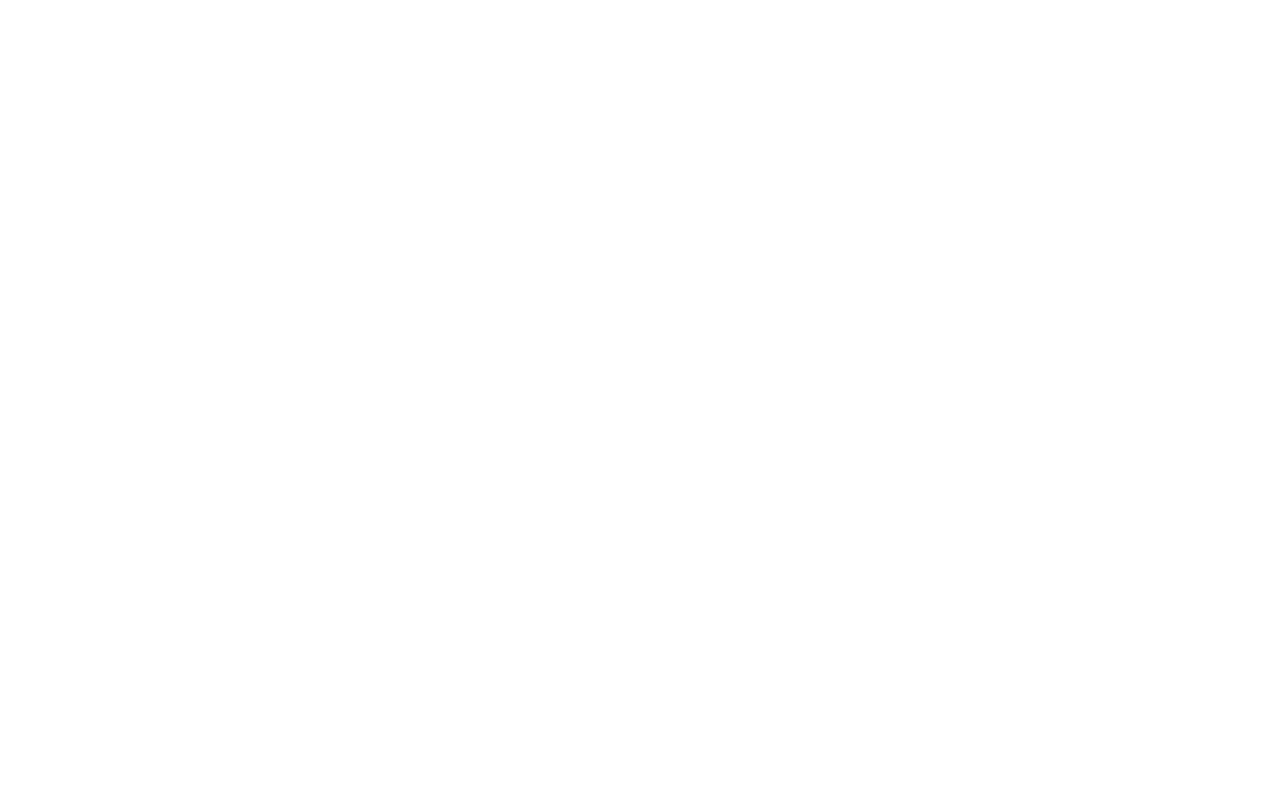
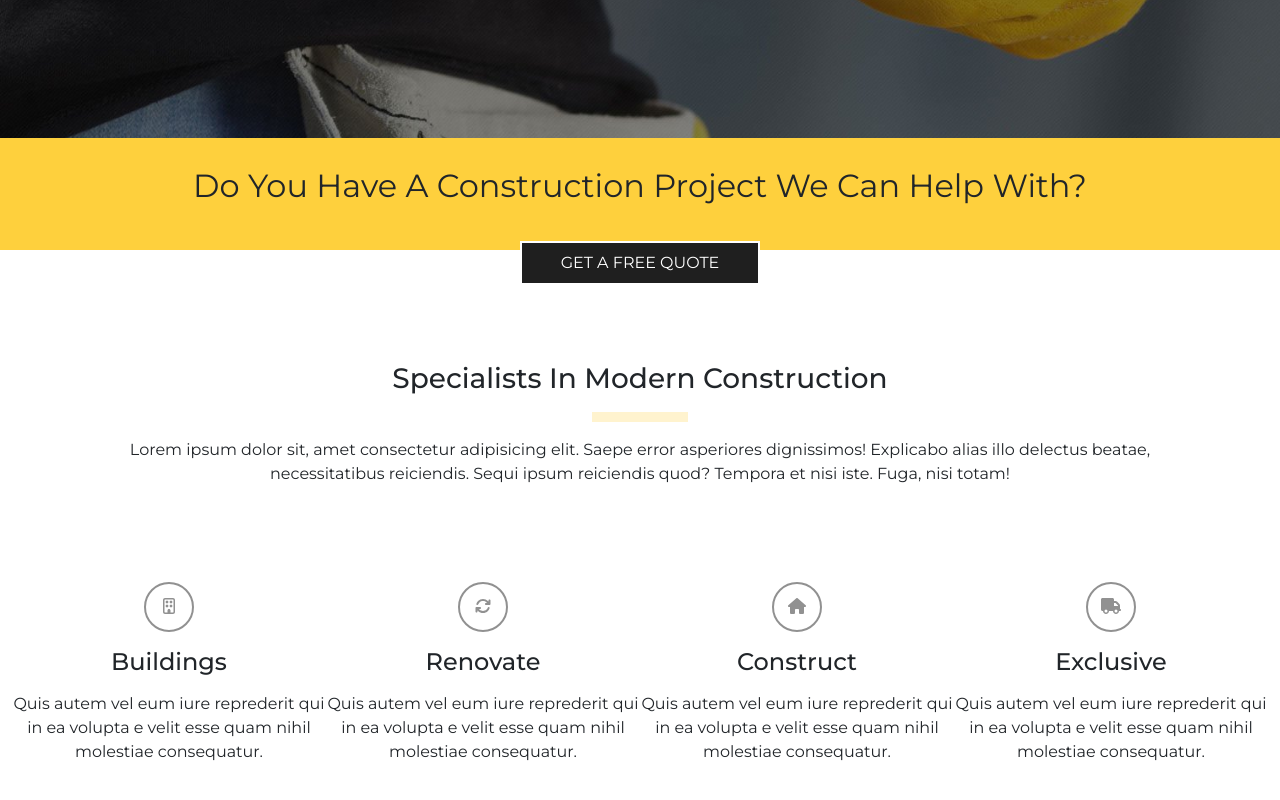
Before and after one commit to Giacomo-Paolini/proj-html-vuejs, a Vue app: page / in a window 1280 px wide. Shown: the part 820-1620 px from the top of the page. Before the commit the page ends 800 px from the top, so only its background shows below. Built offline with nearby package versions, Linux system fonts and the light colour scheme.

Commit message:
feat: section one

```diff
--- a/package.json
+++ b/package.json
@@ -9,6 +9,7 @@
     "preview": "vite preview"
   },
   "dependencies": {
+    "@fortawesome/fontawesome-free": "^6.4.0",
     "bootstrap": "^5.2.3",
     "sass": "^1.62.1",
     "vue": "^3.2.47"
--- a/src/App.vue
+++ b/src/App.vue
@@ -1,12 +1,14 @@
 <script>
   import AppNavbar from './components/AppNavbar.vue'
   import AppJumbotron from './components/AppJumbotron.vue'
+  import AppSection1 from './components/AppSection1.vue'
 
   export default {
     name: "App",
     components: {
       AppNavbar,
-      AppJumbotron
+      AppJumbotron,
+      AppSection1,
     }
   }
 </script>
@@ -16,6 +18,9 @@
     <AppNavbar />
     <AppJumbotron />
   </header>
+  <main>
+    <AppSection1 />
+  </main>
 </template>
 
 <style scoped>
--- a/src/components/AppJumbotron.vue
+++ b/src/components/AppJumbotron.vue
@@ -9,8 +9,8 @@
         <div class="container">
             <div class="row">
                 <div class="jumbotron text-center d-flex flex-column justify-content-center align-items-center">
-                    <h2 class="display-4">BUILDING INSPIRING SPACES</h2>
-                    <p class="lead">We build Residential & Commercial Spaces</p>
+                    <h2 class="display-4 mb-3">BUILDING INSPIRING SPACES</h2>
+                    <p class="lead mb-4">We build Residential & Commercial Spaces</p>
                     <div class="d-flex gap-3">
                         <button id="btnLeft">EXPLORE RECENT WORK</button>
                         <button id="btnRight">GET A QUOTE TODAY</button>
@@ -29,9 +29,9 @@
         background-image: url('../assets/images-construction/imagesPush/home-slider-62528242.jpg');
         background-size: cover;
         background-repeat: no-repeat;
-        height: 40rem;
+        height: 52rem;
         .jumbotron {
-            height: 40rem;
+            height: 52rem;
         }
         h2 {
             color: $white;
--- a/src/components/AppNavbar.vue
+++ b/src/components/AppNavbar.vue
@@ -51,7 +51,6 @@
 
     button {
         @include button(10rem, 0.5rem, $yellow, $black);
-        border: none;
     }
     button:hover {
         background-color: $black;
--- /dev/null
+++ b/src/components/AppSection1.vue
@@ -0,0 +1,115 @@
+<script>
+    export default {
+        name: "AppSection1",
+        data() {
+            return {
+                items: [
+                    {title: "Buildings", icon: `<i class="fa-regular fa-building"></i>`, description: "Quis autem vel eum iure reprederit qui in ea volupta e velit esse quam nihil molestiae consequatur."},
+                    {title: "Renovate", icon: `<i class="fa-solid fa-arrows-rotate"></i>`, description: "Quis autem vel eum iure reprederit qui in ea volupta e velit esse quam nihil molestiae consequatur."},
+                    {title: "Construct", icon: `<i class="fa-solid fa-house"></i>`, description: "Quis autem vel eum iure reprederit qui in ea volupta e velit esse quam nihil molestiae consequatur."},
+                    {title: "Exclusive", icon: `<i class="fa-solid fa-truck"></i>`, description: "Quis autem vel eum iure reprederit qui in ea volupta e velit esse quam nihil molestiae consequatur."},
+                ]
+            }
+        }
+    }
+</script>
+
+<template>
+    <section>
+        <div class="container-fluid bg-yellow">
+            <div class="container text-center">
+                <div class="row p-4">
+                    <div class="mb-3">
+                        <p>Do You Have A Construction Project We Can Help With?</p>
+                    </div>
+                </div>
+            </div>
+        </div>
+        <button class="centered-button">GET A FREE QUOTE</button>
+        <div class="container">
+            <div class="row">
+                <div class="text-center my-margin-top mb-5">
+                    <h3>Specialists In Modern Construction</h3>
+                    <hr class="mt-3 mb-3">
+                    <p>Lorem ipsum dolor sit, amet consectetur adipisicing elit. Saepe error asperiores dignissimos! Explicabo alias illo delectus beatae, necessitatibus reiciendis. Sequi ipsum reiciendis quod? Tempora et nisi iste. Fuga, nisi totam!</p>
+                </div>
+            </div>
+        </div>
+        <div class="container-fluid">
+            <div class="row">
+                <div class="d-flex justify-content-evenly mt-5">
+                    <div v-for="card in items" class="d-flex flex-column my-card text-center align-items-center justify-content-center">
+                        <div class="circle-icon mb-3">
+                            <span v-html="card.icon"></span>
+                        </div>
+                        <h4 class="mb-3">{{ card.title }}</h4>
+                        <p class="mb-5">{{ card.description }}</p>
+                    </div>
+                </div>
+            </div>
+        </div>
+    </section>
+</template>
+
+<style lang="scss" scoped>
+@use '../styles/variables.scss' as *;
+@use '../styles/mixins.scss' as *;
+
+    section {
+        position: relative;
+    }
+
+    .centered-button {
+        position: absolute;
+        top: 18.5%;
+        left: 50%;
+        transform: translate(-50%, -50%);
+    }
+
+    .bg-yellow {
+        background-color: $yellow;
+        p {
+            font-size: 2rem;
+            font-weight: 400;
+        }
+    }
+
+    button {
+        @include button(15rem, 0.5rem, $black, $white);
+        border: 2px solid $white;
+    }
+    button:hover {
+        background-color: $white;
+        color: $black;
+        border: 2px solid $black;
+    }
+
+    .my-margin-top {
+        margin-top: 7rem;
+    }
+
+    hr {
+        max-width: 6rem;
+        margin: 0 auto;
+        color: $yellow;
+        border: 5px solid;
+    }
+
+    .my-card {
+        width: 20rem;
+    }
+
+    .circle-icon {
+        display: flex;
+        align-items: center;
+        justify-content: center;
+        width: 50px;
+        height: 50px;
+        border-radius: 50%;
+        border: 2px solid rgb(145, 145, 145);
+        span {
+            color: rgb(145, 145, 145);
+        }
+    }
+
+</style>
--- a/src/main.js
+++ b/src/main.js
@@ -2,6 +2,8 @@ import { createApp } from 'vue'
 import 'bootstrap'
 import 'bootstrap/dist/css/bootstrap.min.css'
 import './styles/general.scss'
+import '@fortawesome/fontawesome-free/css/all.css'
+import '@fortawesome/fontawesome-free/js/all.js'
 import App from './App.vue'
 
 createApp(App).mount('#app')
--- a/src/styles/general.scss
+++ b/src/styles/general.scss
@@ -2,7 +2,7 @@
     font-family: 'Montserrat', sans-serif;
 }
 
-ul {
+ul, h2, h3, h4, p {
     margin: 0;
-    padding:0
+    padding: 0;
 }
```
Also changed, not shown: 1 other file (tests, documents, lock files or other folders).
